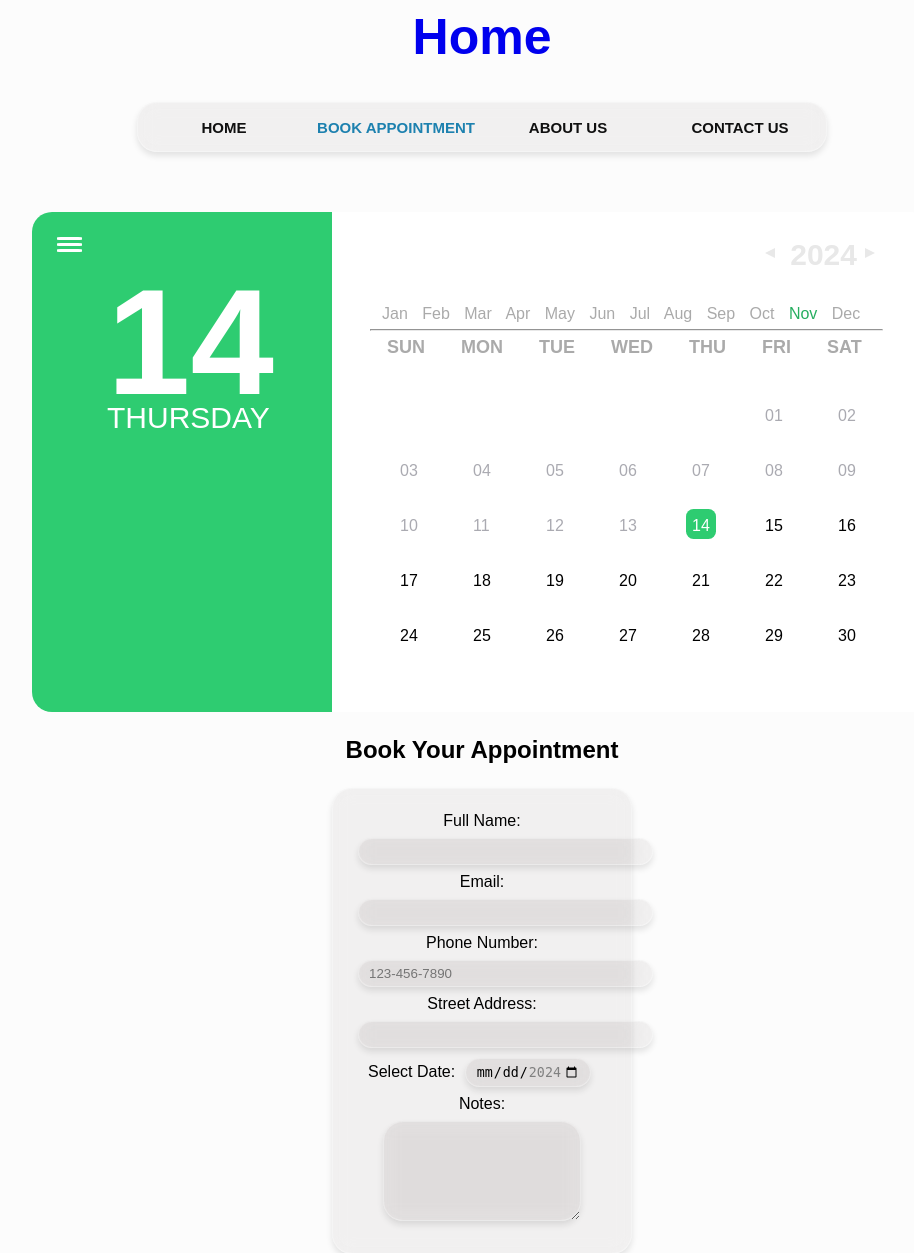
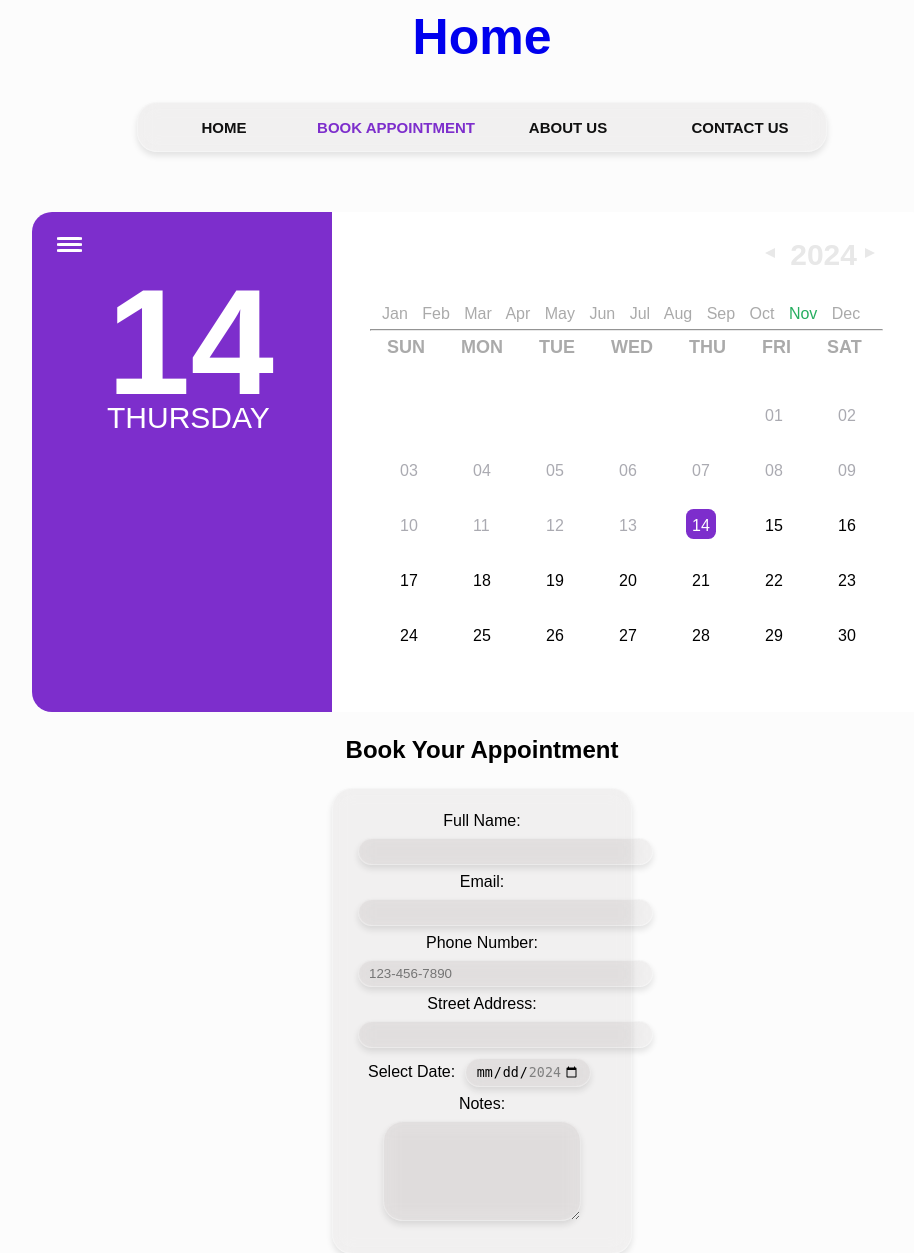
Before and after one commit to bsu-cs4360-software-engineering/groomy-table, a Flask app: page /appointments in a window 1280 px wide; the page is wider, and only the part inside the window is pictured. Shown: the top 1253 px of that part, without its empty margins (158-1072 px from the left). Run offline with Flask 3, Linux system fonts and the light colour scheme; some libraries are stand-ins or nearby versions.

Commit message:
color change css

```diff
--- a/static/css/calendar.css
+++ b/static/css/calendar.css
@@ -52,11 +52,11 @@
 }
 
 .triangle-left:hover {
-    border-right: 10px solid #2ecc71;
+    border-right: 10px solid #7d2ecc;
 }
 
 .triangle-right:hover {
-    border-left: 10px solid #2ecc71;
+    border-left: 10px solid #7d2ecc;
 }
 
 .months,
@@ -125,7 +125,7 @@
 
 .day.active {
     border-radius: 25%;
-    background-color: #2ecc71;
+    background-color: #7d2ecc;
     position: relative;
     color: #fff;
 }
@@ -142,7 +142,7 @@
     width: 300px;
     height: 500px;
     border-radius: 20px 0 0 20px;
-    background-color: #2ecc71;
+    background-color: #7d2ecc;
     position: relative;
     z-index: 3;
     bottom: 500px;
--- a/static/css/main.css
+++ b/static/css/main.css
@@ -1,6 +1,6 @@
 :root {
     --primary: #56b8e6;
-    --highlight: #1d81af;
+    --highlight: #7d2ecc;
     --black: #101010;
     --background: #fcfcfc;
 
```
